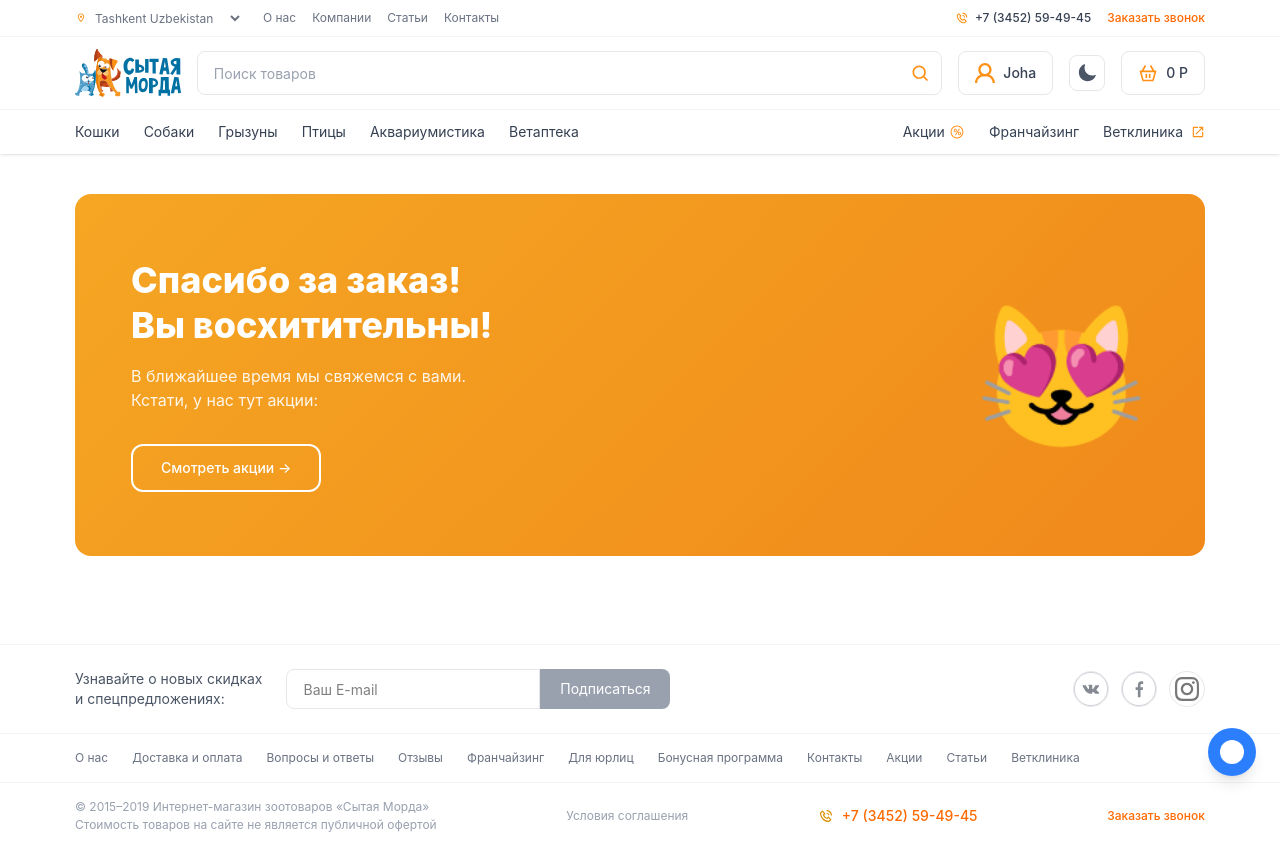
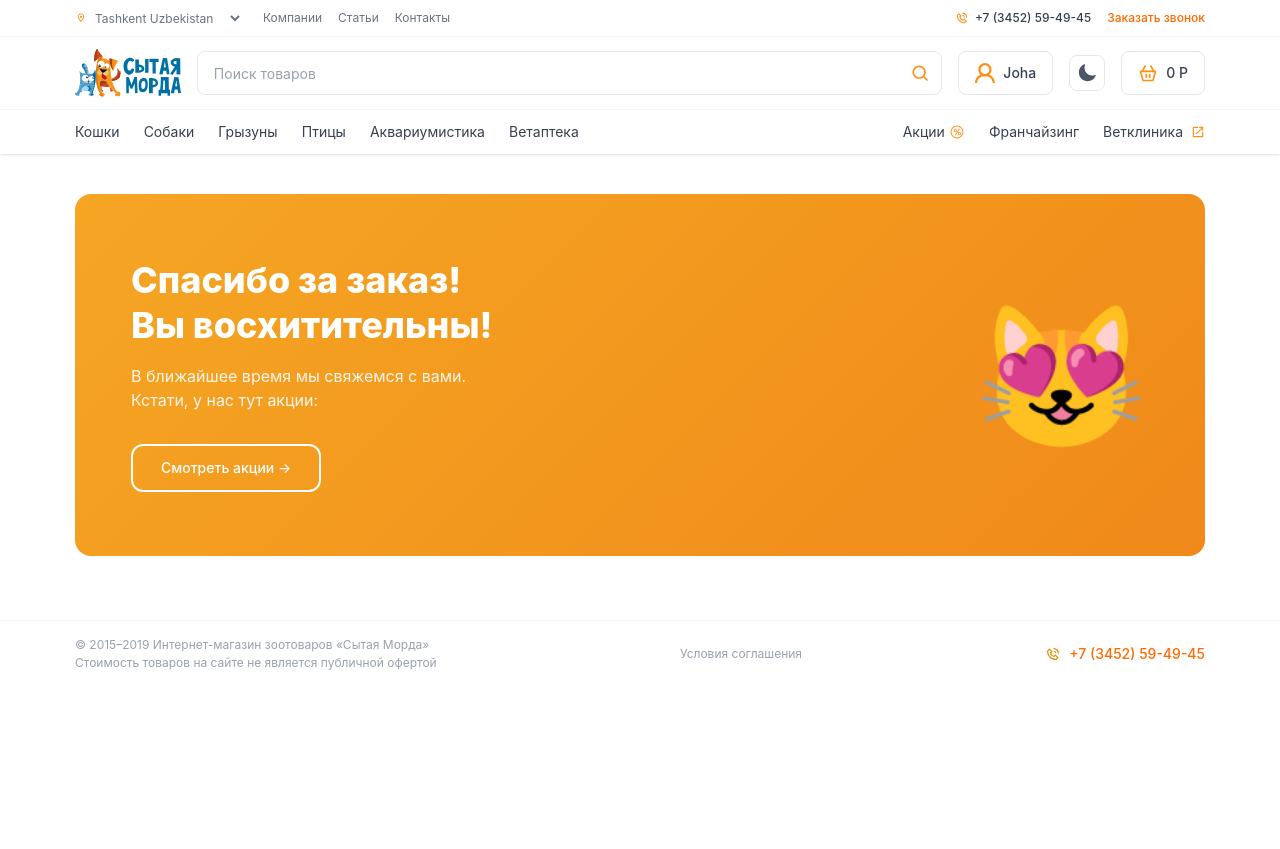
Before and after one commit to Joha1771/ZooMarket, a React (Vite) app: page /success in a window 1280 px wide. After the commit the page ends 800 px from the top, so only its background shows below. Built offline with nearby package versions, Linux system fonts and the light colour scheme.

Commit message:
fixed issues with footer

```diff
--- a/src/components/Footer/Footer.jsx
+++ b/src/components/Footer/Footer.jsx
@@ -1,149 +1,14 @@
-import vkSvg from "../../assets/icons/vk.svg";
-import fbSvg from "../../assets/icons/fb.svg";
-import instagramSvg from "../../assets/icons/instagram.svg";
 import phoneSvg from "../../assets/icons/phone.svg";
-import footerBlueSvg from "../../assets/icons/footer-blue.svg";
-
-const footerLinks = [
-  { label: "О нас", to: "/about" },
-  { label: "Доставка и оплата", to: "/delivery" },
-  { label: "Вопросы и ответы", to: "/faq" },
-  { label: "Отзывы", to: "/reviews" },
-  { label: "Франчайзинг", to: "/franchise" },
-  { label: "Для юрлиц", to: "/business" },
-  { label: "Бонусная программа", to: "/bonus" },
-  { label: "Контакты", to: "/contacts" },
-  { label: "Акции", to: "/promo" },
-  { label: "Статьи", to: "/articles" },
-  { label: "Ветклиника", to: "/vetclinic" },
-];
 
 export default function Footer() {
   return (
     <footer
       id="footer"
-      className="mt-12 bg-white dark:bg-gray-900 border-t border-gray-100 dark:border-gray-800 transition-colors duration-200"
+      className="mt-4 md:mt-6 bg-white dark:bg-gray-900 border-t border-gray-100 dark:border-gray-800 transition-colors duration-200"
     >
-      {/* Email subscription + socials */}
-      <div className="border-b border-gray-100 dark:border-gray-800">
-        <div className="max-w-[1170px] mx-auto px-4 md:px-5 py-5 md:py-6">
-          {/* Десктоп: всё в ряд */}
-          <div className="hidden md:flex items-center gap-6">
-            <p className="text-sm text-gray-600 dark:text-gray-400 whitespace-nowrap">
-              Узнавайте о новых скидках
-              <br />и спецпредложениях:
-            </p>
-            <div className="flex flex-1 max-w-sm">
-              <input
-                type="email"
-                placeholder="Ваш E-mail"
-                className="flex-1 h-10 px-4 text-sm border border-gray-200 dark:border-gray-700 dark:bg-gray-800 dark:text-gray-200 rounded-l-lg outline-none focus:border-orange-400"
-              />
-              <button className="h-10 px-5 text-sm text-white bg-gray-400 border-none rounded-r-lg cursor-pointer hover:bg-orange-500 whitespace-nowrap">
-                Подписаться
-              </button>
-            </div>
-            <div className="flex gap-3 ml-auto">
-              <a
-                href="#"
-                className="flex items-center justify-center border border-gray-200 dark:border-gray-700 rounded-full w-9 h-9 hover:border-orange-400"
-              >
-                <img src={vkSvg} alt="ВКонтакте" className="w-full h-full" />
-              </a>
-              <a
-                href="#"
-                className="flex items-center justify-center border border-gray-200 dark:border-gray-700 rounded-full w-9 h-9 hover:border-orange-400"
-              >
-                <img src={fbSvg} alt="Facebook" className="w-full h-full" />
-              </a>
-              <a
-                href="#"
-                className="flex items-center justify-center border border-gray-200 dark:border-gray-700 rounded-full w-9 h-9 hover:border-orange-400"
-              >
-                <img
-                  src={instagramSvg}
-                  alt="Instagram"
-                  className="w-6 h-full"
-                />
-              </a>
-            </div>
-          </div>
-
-          {/* Мобилка: стопкой */}
-          <div className="md:hidden flex flex-col gap-4">
-            <p className="text-sm text-gray-600 dark:text-gray-300">
-              Узнавайте о новых скидках и спецпредложениях:
-            </p>
-            <div className="flex">
-              <input
-                type="email"
-                placeholder="Ваш E-mail"
-                className="flex-1 h-11 px-4 text-sm border border-gray-200 dark:border-gray-700 dark:bg-gray-800 dark:text-gray-200 rounded-l-lg outline-none focus:border-orange-400"
-              />
-              <button className="h-11 px-4 text-sm text-white bg-gray-400 dark:bg-gray-600 border-none rounded-r-lg cursor-pointer hover:bg-orange-500 whitespace-nowrap">
-                Подписаться
-              </button>
-            </div>
-            <div className="flex gap-3">
-              <a
-                href="#"
-                className="flex items-center justify-center border border-gray-200 dark:border-gray-700 rounded-full w-10 h-10 hover:border-orange-400"
-              >
-                <img src={vkSvg} alt="ВКонтакте" className="w-full h-full" />
-              </a>
-              <a
-                href="#"
-                className="flex items-center justify-center border border-gray-200 dark:border-gray-700 rounded-full w-10 h-10 hover:border-orange-400"
-              >
-                <img src={fbSvg} alt="Facebook" className="w-full h-full" />
-              </a>
-              <a
-                href="#"
-                className="flex items-center justify-center border border-gray-200 dark:border-gray-700 rounded-full w-10 h-10 hover:border-orange-400"
-              >
-                <img
-                  src={instagramSvg}
-                  alt="Instagram"
-                  className="w-7 h-full"
-                />
-              </a>
-            </div>
-          </div>
-        </div>
-      </div>
-
-      {/* Links */}
-      <div className="border-b border-gray-100 dark:border-gray-800">
-        <div className="max-w-[1170px] mx-auto px-4 md:px-5 py-4">
-          {/* Мобилка: сетка 2 колонки */}
-          <div className="grid grid-cols-2 gap-x-4 gap-y-3 md:hidden">
-            {footerLinks.map((l) => (
-              <span
-                key={l.to}
-                className="text-sm text-gray-600 dark:text-gray-400 cursor-default"
-              >
-                {l.label}
-              </span>
-            ))}
-          </div>
-
-          {/* Десктоп: flex wrap */}
-          <div className="hidden md:flex flex-wrap gap-x-6 gap-y-2">
-            {footerLinks.map((l) => (
-              <span
-                key={l.to}
-                className="text-xs text-gray-500 dark:text-gray-400 cursor-default"
-              >
-                {l.label}
-              </span>
-            ))}
-          </div>
-        </div>
-      </div>
-
       {/* Bottom */}
       {/* Десктоп */}
-      <div className="hidden md:flex max-w-[1170px] mx-auto px-5 py-4 items-center justify-between dark:border-gray-800">
+      <div className="hidden md:flex max-w-292.5 mx-auto px-5 py-4 items-center justify-between dark:border-gray-800">
         <div>
           <p className="text-xs text-gray-400 dark:text-gray-500">
             © 2015–2019 Интернет-магазин зоотоваров «Сытая Морда»
@@ -169,12 +34,6 @@ export default function Footer() {
           />
           +7 (3452) 59-49-45
         </a>
-        <a
-          href="#"
-          className="text-xs font-medium text-orange-500 no-underline hover:underline"
-        >
-          Заказать звонок
-        </a>
       </div>
 
       {/* Мобилка */}
@@ -195,12 +54,6 @@ export default function Footer() {
             />
             +7 (3452) 59-49-45
           </a>
-          <a
-            href="#"
-            className="text-sm font-medium text-orange-500 no-underline hover:underline"
-          >
-            Заказать звонок
-          </a>
         </div>
         <p className="text-xs text-gray-400 dark:text-gray-500">
           Условия соглашения
@@ -212,17 +65,6 @@ export default function Footer() {
           Стоимость товаров на сайте не является публичной офертой
         </p>
       </div>
-
-      {/* Blue chat button */}
-      <div className="fixed z-50 bottom-6 right-6">
-        <button className="flex items-center justify-center w-12 h-12 bg-blue-500 border-none rounded-full shadow-lg cursor-pointer hover:bg-blue-600">
-          <img
-            src={footerBlueSvg}
-            alt="Чат"
-            className="w-6 h-6 brightness-0 invert"
-          />
-        </button>
-      </div>
     </footer>
   );
 }
--- a/src/components/Home/BrandsSection.jsx
+++ b/src/components/Home/BrandsSection.jsx
@@ -5,7 +5,6 @@ import brands3 from "../../assets/icons/brands3.svg";
 import brands4 from "../../assets/icons/brands4.svg";
 import brands5 from "../../assets/icons/brands5.svg";
 import brands6 from "../../assets/icons/brands6.svg";
-import cardsRightArrow from "../../assets/icons/cards-right arrow.svg";
 
 const brands = [
   { id: 1, icon: brands1, name: "Fresh Step" },
@@ -39,7 +38,7 @@ export default function BrandsSection() {
         </div>
 
         {/* Десктоп: ряд */}
-        <div className="hidden md:flex items-stretch">
+        <div className="hidden md:flex items-stretch gap-3">
           {brands.map((b) => (
             <div
               key={b.id}
@@ -52,11 +51,6 @@ export default function BrandsSection() {
               />
             </div>
           ))}
-          <div className="flex items-center justify-center flex-shrink-0 ml-3">
-            <button className="p-0 bg-transparent border-none cursor-pointer hover:opacity-70 transition-opacity duration-150">
-              <img src={cardsRightArrow} alt="Ещё" className="w-10 h-10" />
-            </button>
-          </div>
         </div>
       </div>
     </section>
--- a/src/components/Navbar/Navbar.jsx
+++ b/src/components/Navbar/Navbar.jsx
@@ -21,7 +21,6 @@ const mainCategories = [
 ];
 
 const topLinks = [
-  { label: "О нас", section: "seo" },
   { label: "Компании", section: "brands" },
   { label: "Статьи", section: "article" },
   { label: "Контакты", section: "footer" },
--- a/src/pages/ProductPage.jsx
+++ b/src/pages/ProductPage.jsx
@@ -129,7 +129,7 @@ export default function ProductPage() {
               ))}
           </div>
           <Link
-            to="#"
+            to="/catalog/all"
             className="inline-block mt-2 text-xs text-orange-500 hover:underline"
           >
             Смотреть все
@@ -183,7 +183,10 @@ export default function ProductPage() {
               <Truck size={13} />
               Бесплатная доставка по Тюмени при заказе от 1490р.
             </div>
-            <Link to="#" className="text-xs text-orange-500 hover:underline">
+            <Link
+              to="/?section=delivery"
+              className="text-xs text-orange-500 hover:underline"
+            >
               Узнать все условия доставки
             </Link>
           </div>
--- a/src/pages/SuccessPage.jsx
+++ b/src/pages/SuccessPage.jsx
@@ -1,3 +1,5 @@
+import { Link } from "react-router-dom";
+
 export default function SuccessPage() {
   return (
     <div className="max-w-[1170px] px-5 py-10 mx-auto dark:bg-gray-900">
@@ -19,9 +21,12 @@ export default function SuccessPage() {
             <br />
             Кстати, у нас тут акции:
           </p>
-          <button className="inline-flex items-center gap-2 py-3 text-sm font-medium text-white transition-colors border-2 border-white px-7 rounded-xl hover:bg-white hover:text-orange-500 bg-transparent cursor-pointer">
+          <Link
+            to="/?section=promo"
+            className="inline-flex items-center gap-2 py-3 text-sm font-medium text-white transition-colors border-2 border-white px-7 rounded-xl hover:bg-white hover:text-orange-500 bg-transparent cursor-pointer no-underline"
+          >
             Смотреть акции →
-          </button>
+          </Link>
         </div>
 
         {/* Cat emoji */}
```
Also changed, not shown: src/components/Hero/Hero.jsx (+12 -11 lines), src/components/Home/VetClinicBanner.jsx (+5 -3 lines), 1 other file (tests, documents, lock files or other folders).
